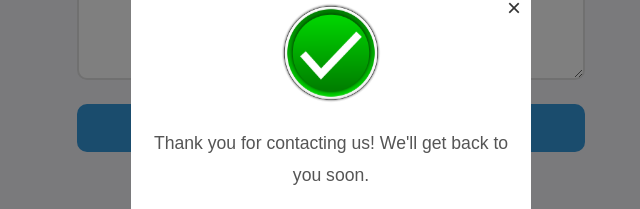
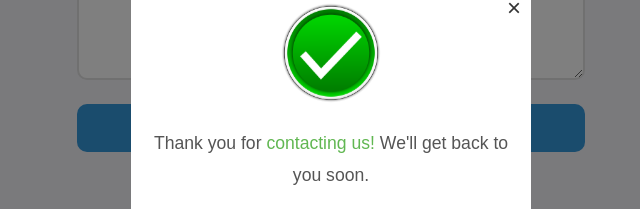
Before and after one commit to Mohamud49/My-Portfolio, a plain HTML site: page index.html in a window 1280 px wide. Both pictures are taken after typing "Sample", "name@example.com", "Sample" into the empty fields and a click on the button "Send Message". Shown: the part 4063-4272 px from the top of the page, 309-949 px from the left. Drawn offline with Linux system fonts and the light colour scheme; no server answers.

Commit message:
Update styles.css

```diff
--- a/styles.css
+++ b/styles.css
@@ -947,6 +947,10 @@ body.dark-mode .service-button:hover {
   margin-bottom: 20px;
 }
 
+.popup-text p span{
+  color: #61b752;
+}
+
 .ok-button {
   padding: 10px 20px;
   font-size: 1rem;
```
